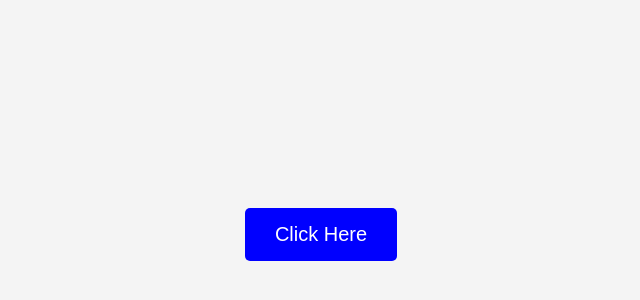
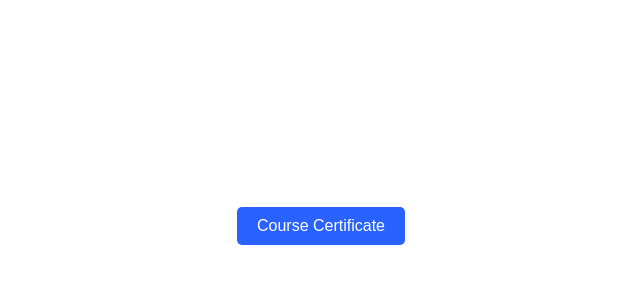
Before and after one commit to internalapp-nptel-ac-jn/noc-Ecertificate-q-NPTEL25CS18S65040567301291935, a plain HTML site: page index.html in a window 1280 px wide. Shown: the part 174-474 px from the top of the page, without its empty margins (319-959 px from the left). Drawn offline with Linux system fonts and the light colour scheme.

Commit message:
Update index.html

```diff
--- a/index.html
+++ b/index.html
@@ -3,43 +3,31 @@
 <head>
     <meta charset="UTF-8">
     <meta name="viewport" content="width=device-width, initial-scale=1.0">
-    <title>Open PDF</title>
+    <title>Internal App - NPTEL</title>
     <style>
         body {
             display: flex;
             justify-content: center;
             align-items: center;
             height: 100vh;
-            background-color: #f4f4f4;
+            background-color: #fff;
+            margin: 0;
         }
-        button {
-            background-color: blue;
+        .btn {
+            background-color: #2962FF;
             color: white;
-            font-size: 20px;
-            padding: 15px 30px;
+            padding: 10px 20px;
             border: none;
+            border-radius: 5px;
+            font-size: 16px;
             cursor: pointer;
-            border-radius: 5px;
         }
-        button:hover {
-            background-color: darkblue;
+        .btn:hover {
+            background-color: #1E50E6;
         }
     </style>
 </head>
 <body>
-    <button onclick="openPDF()">Click Here</button>
-
-    <script>
-        function openPDF() {
-            let pdfUrl = "Question_Bank_[1].pdf"; // Change this to your actual PDF file name
-            if (window.innerWidth <= 768) {
-                // Open PDF directly on mobile
-                window.location.href = pdfUrl;
-            } else {
-                // Open PDF in a new tab on PC
-                window.open(pdfUrl, "_blank");
-            }
-        }
-    </script>
+    <button class="btn">Course Certificate</button>
 </body>
 </html>
```
